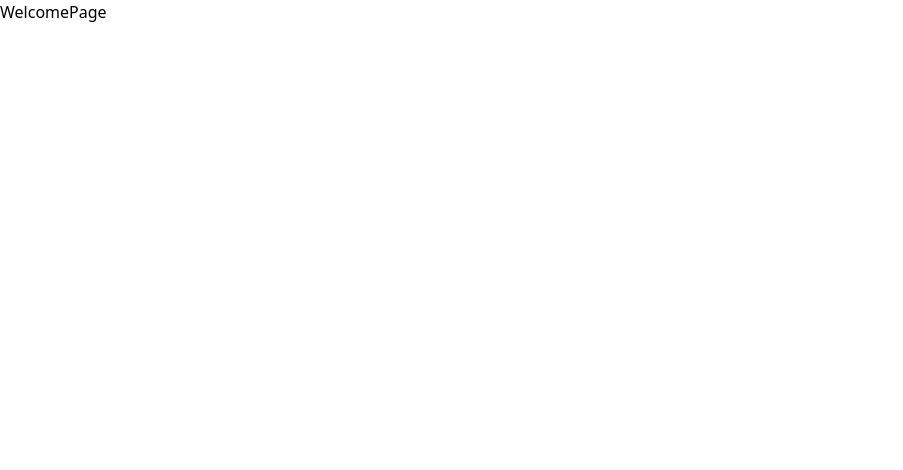
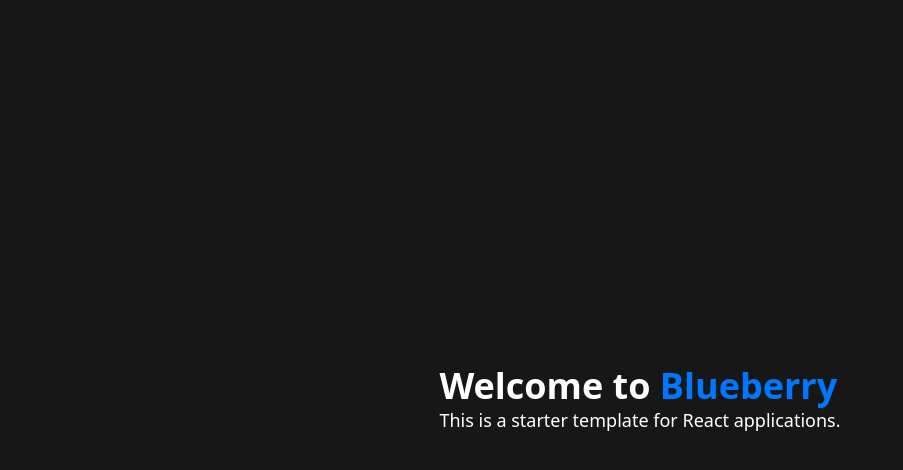
Before and after one commit to lanig-projects/Blueberry, a React (Vite) app: page /welcome in a window 1280 px wide. Shown: the top 470 px of the page, without its empty margins (0-903 px from the left). Built offline with nearby package versions, Linux system fonts and the light colour scheme.

Commit message:
feat: enhance WelcomePage with styled content and layout

```diff
--- a/src/app/@default/pages/WelcomePage/Welcome.page.tsx
+++ b/src/app/@default/pages/WelcomePage/Welcome.page.tsx
@@ -4,8 +4,13 @@ export const WelcomePage = () => {
   useDocumentTitle('Welcome');
 
   return (
-    <div>
-      WelcomePage
+    <div className={'h-screen flex justify-center items-center bg-neutral-900'}>
+      <div className={'text-white'}>
+        <h1 className={'text-4xl font-bold'}>
+          Welcome to <span className={'font-extrabold text-primary'}>Blueberry</span>
+        </h1>
+        <p className={'text-lg'}>This is a starter template for React applications.</p>
+      </div>
     </div>
   );
 };
```
